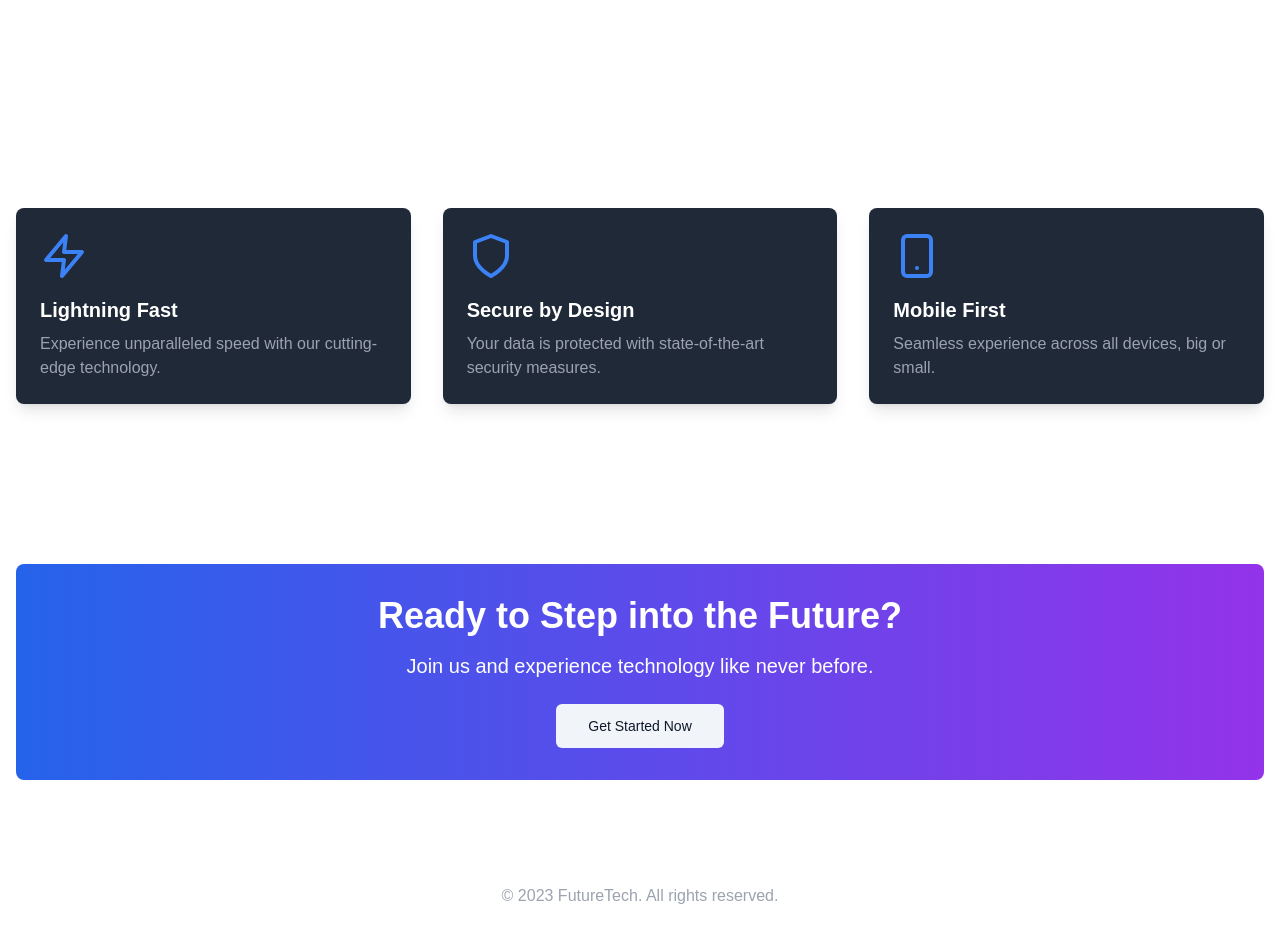
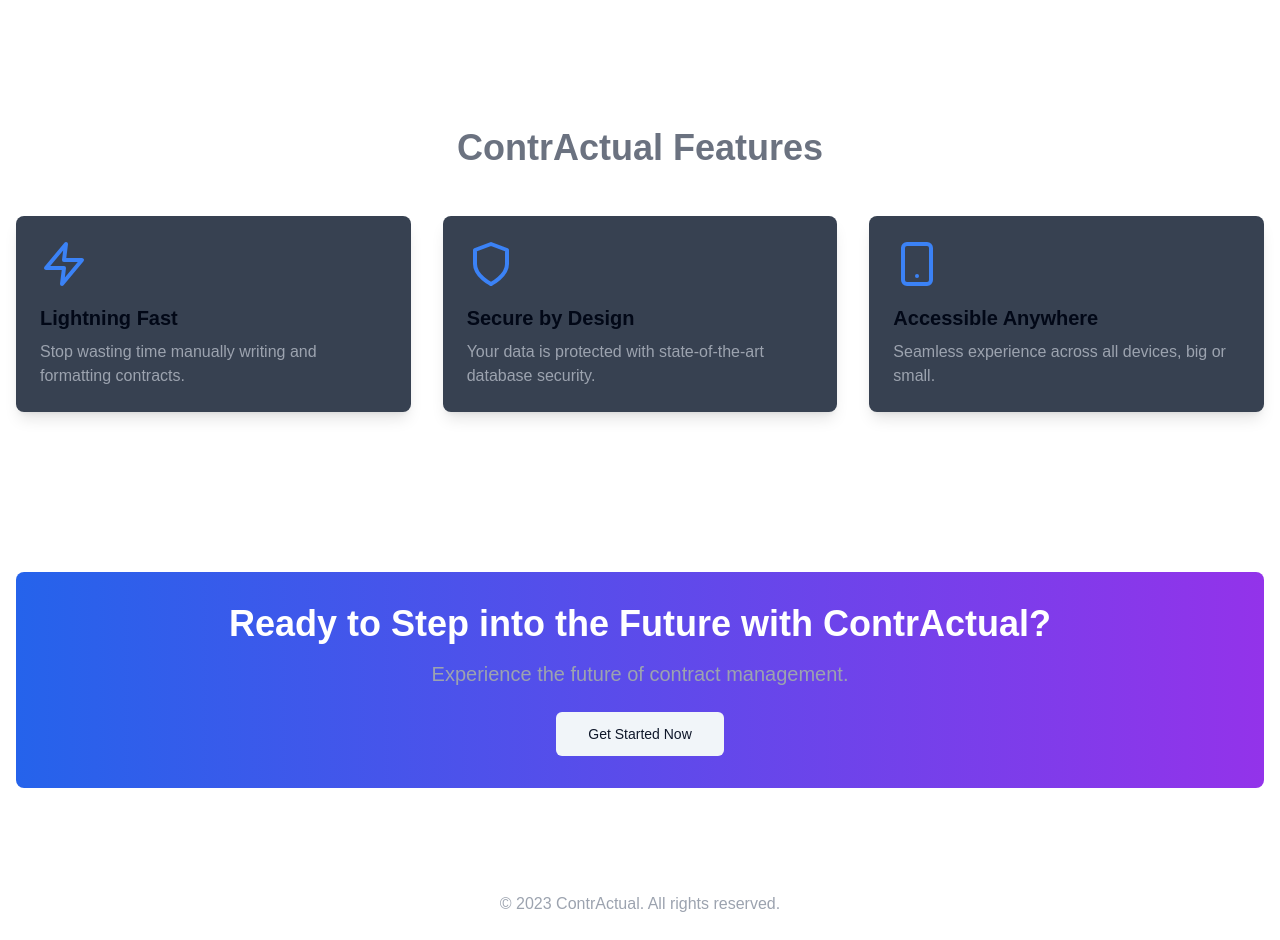
Before and after one commit to gadsdencode/Contractual-2.0, a Next.js app: page / in a window 1280 px wide. Shown: the part 400-1340 px from the top of the page. Built offline with nearby package versions, Linux system fonts and the light colour scheme; no server answers.

Commit message:
google oauth implementation

```diff
--- a/app/page.tsx
+++ b/app/page.tsx
@@ -5,9 +5,9 @@ import AuthButton from '@/components/AuthButton'
 
 export default function Home() {
   return (
-    <div className="min-h-screen bg-gradient-to-br from-gray-900 to-gray-800 text-white">
-      <header className="container mx-auto px-4 py-6 flex justify-between items-center">
-        <h1 className="text-2xl font-bold">FutureTech</h1>
+    <div className="min-h-screen bg-gradient-to-br from-gray-900 to-gray-800">
+      <header className="container mx-auto px-4 py-6 flex justify-between items-center bg-gray-800 rounded-lg mt-2">
+        <h1 className="text-2xl font-bold text-white">ContrActual</h1>
         <AuthButton />
       </header>
       <main>
@@ -16,7 +16,7 @@ export default function Home() {
         <CTA />
       </main>
       <footer className="container mx-auto px-4 py-6 text-center text-gray-400">
-        © 2023 FutureTech. All rights reserved.
+        © 2023 ContrActual. All rights reserved.
       </footer>
     </div>
   )
--- a/package.json
+++ b/package.json
@@ -44,6 +44,7 @@
     "@radix-ui/react-toggle-group": "^1.1.0",
     "@radix-ui/react-tooltip": "^1.1.4",
     "@supabase/auth-helpers-nextjs": "^0.8.7",
+    "@supabase/ssr": "^0.5.2",
     "@supabase/supabase-js": "^2.46.1",
     "class-variance-authority": "^0.7.0",
     "clsx": "^2.1.1",
@@ -52,6 +53,7 @@
     "embla-carousel-react": "^8.3.1",
     "framer-motion": "^10.18.0",
     "input-otp": "^1.4.1",
+    "jsonwebtoken": "^9.0.2",
     "lucide-react": "^0.292.0",
     "next": "^15.0.3",
     "next-themes": "^0.2.1",
@@ -73,6 +75,7 @@
     "@testing-library/jest-dom": "^6.1.4",
     "@testing-library/react": "^14.1.0",
     "@types/jest": "^29.5.8",
+    "@types/jsonwebtoken": "^9.0.7",
     "@types/node": "^20.9.0",
     "@types/react": "^18.2.37",
     "@types/react-dom": "^18.2.15",
--- /dev/null
+++ b/src/app/(auth)/callback.ts
@@ -0,0 +1,50 @@
+// callback.ts
+// Handles Google OAuth callback and token exchange
+
+import { NextApiRequest, NextApiResponse } from 'next'
+import { supabase } from '@/lib/supabase/client'
+import jwt from 'jsonwebtoken'
+import { cookies } from 'next/headers'
+
+export default async function handler(req: NextApiRequest, res: NextApiResponse) {
+  if (req.method !== 'GET') {
+    res.status(405).json({ message: 'Method Not Allowed' })
+    return
+  }
+
+  try {
+    const { code } = req.query
+
+    if (!code || typeof code !== 'string') {
+      res.status(400).json({ message: 'Missing or invalid code parameter' })
+      return
+    }
+
+    // Exchange authorization code for tokens
+    const { data, error } = await supabase.auth.exchangeCodeForSession(code)
+    if (error) {
+      throw new Error('Failed to exchange authorization code for tokens')
+    }
+
+    // Generate a signed JWT token to identify the user
+    const jwtSecret = process.env.JWT_SECRET
+    if (!jwtSecret) {
+      throw new Error('JWT Secret is not defined')
+    }
+
+    const token = jwt.sign({ userId: data.user.id }, jwtSecret, { expiresIn: '1h' })
+
+    // Set the token as an HttpOnly cookie for further authentication
+    ;(await cookies()).set('token', token, {
+      httpOnly: true,
+      secure: process.env.NODE_ENV === 'production',
+      maxAge: 60 * 60, // 1 hour
+      path: '/',
+    })
+
+    res.redirect('/dashboard')
+  } catch (error) {
+    console.error('OAuth callback error:', error)
+    res.status(500).json({ message: error instanceof Error ? error.message : 'Unexpected error' })
+  }
+}
--- a/src/components/AuthButton.tsx
+++ b/src/components/AuthButton.tsx
@@ -32,7 +32,7 @@ export default function AuthButton() {
   }
 
   return user ? (
-    <Button onClick={handleSignOut} variant="outline">
+    <Button onClick={handleSignOut} variant="default">
       Sign Out
     </Button>
   ) : (
--- a/src/components/CTA.tsx
+++ b/src/components/CTA.tsx
@@ -12,8 +12,8 @@ export default function CTA() {
         transition={{ duration: 0.5 }}
         className="bg-gradient-to-r from-blue-600 to-purple-600 rounded-lg p-8 text-center"
       >
-        <h2 className="text-3xl md:text-4xl font-bold mb-4">Ready to Step into the Future?</h2>
-        <p className="text-xl mb-6">Join us and experience technology like never before.</p>
+        <h2 className="text-3xl md:text-4xl font-bold mb-4 text-white">Ready to Step into the Future with ContrActual?</h2>
+        <p className="text-xl mb-6 text-gray-400">Experience the future of contract management.</p>
         <Button size="lg" variant="secondary">
           Get Started Now
         </Button>
--- a/src/components/Features.tsx
+++ b/src/components/Features.tsx
@@ -7,16 +7,16 @@ const features = [
   {
     icon: Zap,
     title: 'Lightning Fast',
-    description: 'Experience unparalleled speed with our cutting-edge technology.',
+    description: 'Stop wasting time manually writing and formatting contracts.',
   },
   {
     icon: Shield,
     title: 'Secure by Design',
-    description: 'Your data is protected with state-of-the-art security measures.',
+    description: 'Your data is protected with state-of-the-art database security.',
   },
   {
     icon: Smartphone,
-    title: 'Mobile First',
+    title: 'Accessible Anywhere',
     description: 'Seamless experience across all devices, big or small.',
   },
 ]
@@ -24,7 +24,7 @@ const features = [
 export default function Features() {
   return (
     <section className="container mx-auto px-4 py-20">
-      <h2 className="text-3xl md:text-4xl font-bold mb-12 text-center">Our Features</h2>
+      <h2 className="text-3xl md:text-4xl font-bold mb-12 text-center text-gray-500">ContrActual Features</h2>
       <div className="grid grid-cols-1 md:grid-cols-3 gap-8">
         {features.map((feature, index) => (
           <motion.div
@@ -32,7 +32,7 @@ export default function Features() {
             initial={{ opacity: 0, y: 20 }}
             animate={{ opacity: 1, y: 0 }}
             transition={{ duration: 0.5, delay: index * 0.2 }}
-            className="bg-gray-800 p-6 rounded-lg shadow-lg"
+            className="bg-gray-700 p-6 rounded-lg shadow-lg"
           >
             <feature.icon className="w-12 h-12 mb-4 text-blue-500" />
             <h3 className="text-xl font-semibold mb-2">{feature.title}</h3>
--- a/src/components/Hero.tsx
+++ b/src/components/Hero.tsx
@@ -10,7 +10,7 @@ export default function Hero() {
         initial={{ opacity: 0, y: 20 }}
         animate={{ opacity: 1, y: 0 }}
         transition={{ duration: 0.5 }}
-        className="text-4xl md:text-6xl font-bold mb-6"
+        className="text-4xl md:text-6xl font-bold mb-6 text-gray-500"
       >
         Welcome to the Future
       </motion.h2>
@@ -27,7 +27,7 @@ export default function Hero() {
         animate={{ opacity: 1, y: 0 }}
         transition={{ duration: 0.5, delay: 0.4 }}
       >
-        <Button size="lg" className="bg-blue-600 hover:bg-blue-700 text-white">
+        <Button variant="default" size="lg" className="bg-blue-600 hover:bg-blue-700 text-white">
           Get Started
         </Button>
       </motion.div>
--- a/src/components/auth/auth-form.tsx
+++ b/src/components/auth/auth-form.tsx
@@ -19,6 +19,10 @@ import {
 } from '@/components/ui/form'
 import { toast } from '@/hooks/use-toast'
 import { supabase } from '@/lib/supabase/client'
+import { calculatePasswordStrength } from '@/lib/utils/password'
+import { cn } from '@/lib/utils'
+import Image from 'next/image'
+import { Checkbox } from '@/components/ui/checkbox'
 
 const loginSchema = z.object({
   email: z.string().email('Invalid email address'),
@@ -73,9 +77,6 @@ export function AuthForm() {
       const { error } = await supabase.auth.signInWithPassword({
         email: data.email,
         password: data.password,
-        options: {
-          persistSession: data.rememberMe
-        }
       })
 
       if (error) throw error
@@ -223,6 +224,7 @@ export function AuthForm() {
                       </FormItem>
                     )}
                   />
+                  </div>
 
                   <div className="flex justify-between items-center">
                     <Button
@@ -239,11 +241,10 @@ export function AuthForm() {
                       disabled={isLoading}
                     >
                       <Image
-                        src="/google.svg"
-                        alt="Google"
-                        width={20}
-                        height={20}
-                        className="mr-2"
+                       width={20}
+                       height={20}
+                       src="/google.svg"
+                       alt="Google"
                       />
                       Continue with Google
                     </Button>
@@ -311,6 +312,7 @@ export function AuthForm() {
                   control={registerForm.control}
                   name="password"
                   render={({ field }) => (
+                    <>
                     <FormItem>
                       <FormLabel>Password</FormLabel>
                       <FormControl>
@@ -369,6 +371,7 @@ export function AuthForm() {
                       </FormControl>
                       <FormMessage />
                     </FormItem>
+                    </>
                   )}
                 />
 
--- /dev/null
+++ b/src/lib/supabase/server.ts
@@ -0,0 +1,20 @@
+import { createServerClient } from '@supabase/ssr';
+import { cookies } from 'next/headers'; // For Next.js App Router
+import { Database } from '@/types/supabaseTypes';
+
+export function createClient() {
+    return createServerClient<Database>(
+      process.env.NEXT_PUBLIC_SUPABASE_URL!,
+      process.env.NEXT_PUBLIC_SUPABASE_ANON_KEY!,
+      {
+        cookies: {
+          getAll: async () => (await cookies()).getAll(),
+          setAll: async (cookiesToSet) => {
+            for (const { name, value, options } of cookiesToSet) {
+              (await cookies()).set(name, value, options);
+            }
+          }
+        }
+      }
+    );
+}
```
Also changed, not shown: 1 other file (tests, documents, lock files or other folders).
